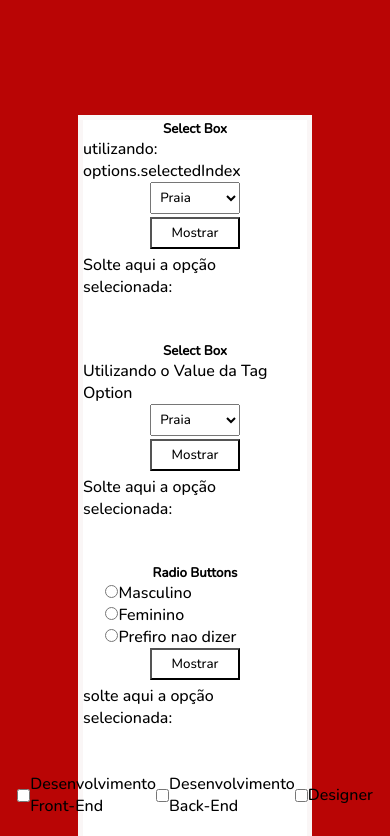
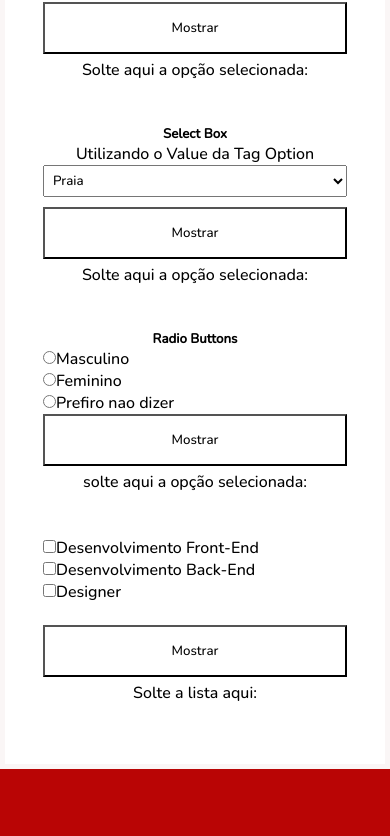
Before and after one commit to fabricioalvess/formularioComJavascript, a plain HTML site: page index.html in a window 390 px wide. Shown: the part 185-1021 px from the top of the page. After the commit the page ends 954 px from the top, so only its background shows below. Drawn offline with nearby package versions, Linux system fonts and the light colour scheme.

Commit message:
Responsividade Inicio

```diff
--- a/index.html
+++ b/index.html
@@ -65,10 +65,21 @@
         <br>
         <br>
 
-        <form action=""id="checksBox">
-            <input type="checkbox" name="interesse" value="Desenvolvimento Front-End">Desenvolvimento Front-End <br>
-            <input type="checkbox" name="interesse" value="Desenvolvimento Back-End">Desenvolvimento Back-End<br>
-            <input type="checkbox" name="interesse" value="Designer">Designer<br>
+        <form action="" >
+            <section id="checksBox">
+            <div>
+                <input type="checkbox" name="interesse" value="Desenvolvimento Front-End">Desenvolvimento Front-End <br>
+            </div>
+
+            <div>
+                <input type="checkbox" name="interesse" value="Desenvolvimento Back-End">Desenvolvimento Back-End<br>
+            </div>
+
+            <div>
+                <input type="checkbox" name="interesse" value="Designer">Designer<br>
+            </div>
+        </section>
+
         </form>
         <br>
         <button id="mostrar_check">Mostrar</button>
--- a/style.css
+++ b/style.css
@@ -15,7 +15,7 @@ h1{
 }
 nav{
     width: 100%;
-    height: 300px;
+    height: 100px;
     color: #fff;
     display: flex;
     align-items: center;
@@ -49,24 +49,25 @@ button:hover{
 
 
 #radio{
-    width: 100%;
+    width: 80%;
     height: auto;
     display: flex;
     align-items: flex-start;
     justify-content: center;
     flex-direction: column;
-    background-color: #fff;
+    padding-left: 200px;
 
 }
 #checksBox{
-    width: 100%;
+    width: 80%;
     display: flex;
-    flex-direction: row;
+    flex-direction: column;
     align-items: center;
     justify-content: center;
+
 }
 #containerGeneral{
-    width: 60%;
+    width: 100%;
     height: auto;
     margin: 0 auto;
     display: flex;
@@ -85,3 +86,52 @@ button:hover{
     align-items: start;
     padding: 30px;
 }
+#checksBox{
+    width: 80%;
+    height: auto;
+    display: flex;
+    flex-direction: column;
+    justify-content:center;
+    align-items:start;
+    padding-left: 200px;
+}
+
+
+@media only screen and (max-width: 600px) {
+    #checksBox{
+        padding-left: 0;
+  }
+
+  #lista_selecionada{
+    padding-left: 0;
+}
+#radio{
+
+    padding-left: 0;
+
+}
+form{
+    width: 100%;
+    height: auto;
+    display: flex;
+    align-items: center;
+    justify-content: center;
+    flex-direction: column;
+ }
+ form select{
+     width: 80%;
+     padding: 5px;
+     margin: 0 0 10px 0;
+ }
+ button{
+     width: 80%;
+     padding: 15px;
+     margin: 0 0 5px 0;
+     cursor: pointer;
+
+ }
+ button:hover{
+     background-color: #fafafa;
+ }
+
+}
```
